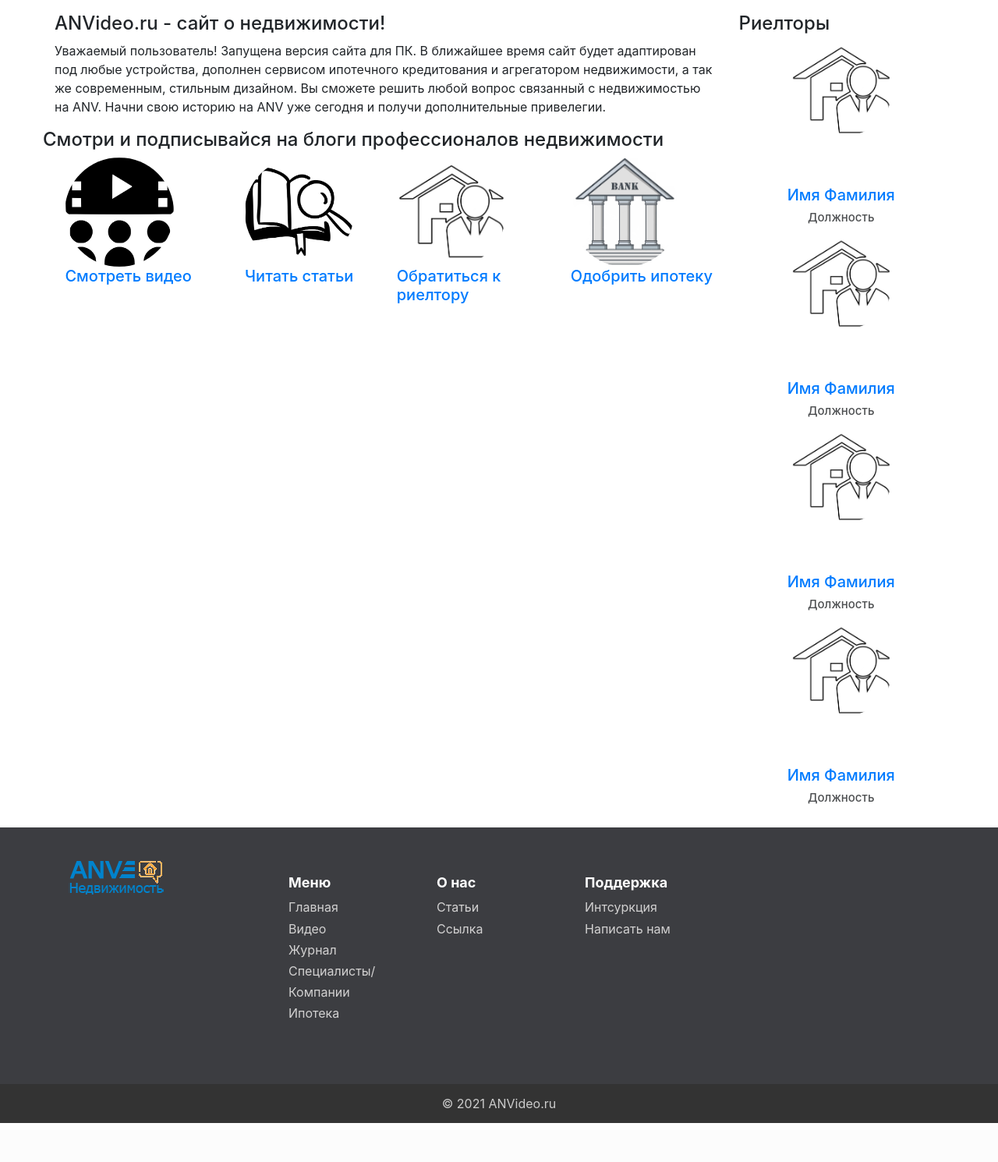
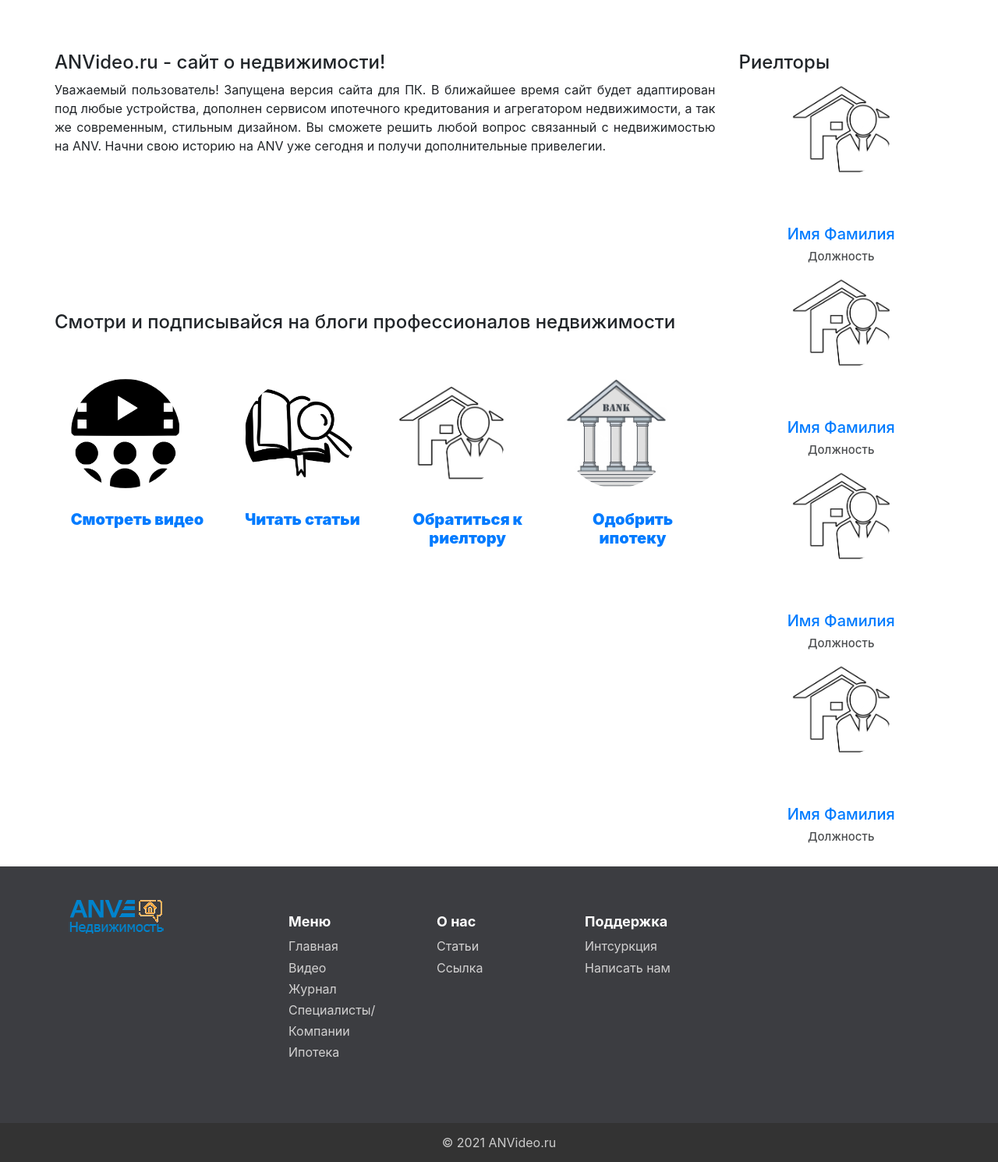
Before and after one commit to Akhmetova/Akhmetova.github.io, a PHP site: page / in a window 1280 px wide. Shown: the part 165-1655 px from the top of the page at 78% size. Before the commit the page ends 1605 px from the top, so only its background shows below. Run offline with PHP 8.4, Linux system fonts and the light colour scheme.

Commit message:
Update style.css

```diff
--- a/style.css
+++ b/style.css
@@ -92,6 +92,7 @@ body {
     flex-direction: column;
     justify-content: space-between;
     align-items: center;
+    margin: 50px 0 0 0;
 }
 .benefits-img {
 	width: 140px;
@@ -125,7 +126,24 @@ body {
 .benefits h4 a:hover {
     text-decoration: none;
 }
-.benefits h4 {
+.block-content {
+	margin: 50px 0 0 0;
+}
+.sticky-top h2 {
+	text-align: center;
+}
+#main h1 {
+	    margin: 0 0 50px 0;
+}
+#main p {
+	line-height: 1.5;
+    text-align: justify;
+	margin: 0 0 50px 0;
+}
+.block-benefits {
+	margin: 200px 0 0 0;
+}
+.benefits h5 {
     color: #df0024;
     text-align: center;
     font-size: 20px;
```
